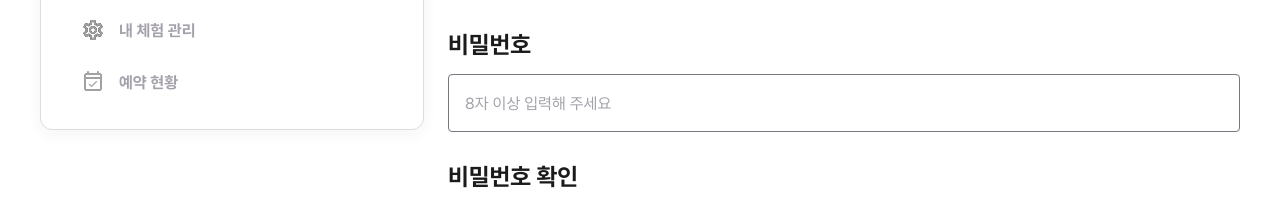
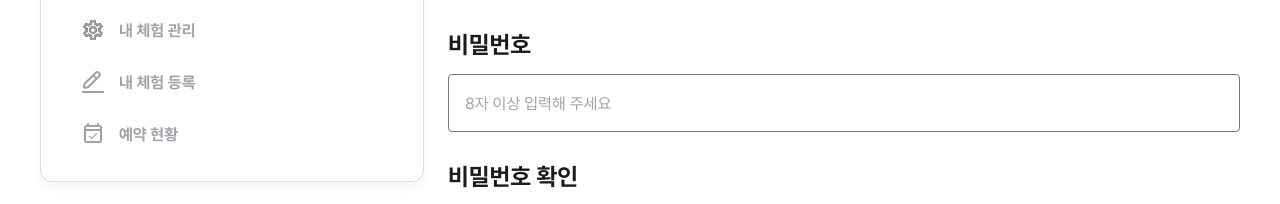
Before and after one commit to TripTripNow/TodayTrip, a Next.js app: page /mypage in a window 1280 px wide. Shown: the part 446-650 px from the top of the page. Built offline with nearby package versions, Linux system fonts and the light colour scheme; no server answers.

Commit message:
Feat: 마이페이지, nav바 메뉴바 내 체험 등록, 수정 추가 #101

```diff
--- a/src/components/MyPage/ProfileMenuBox.tsx
+++ b/src/components/MyPage/ProfileMenuBox.tsx
@@ -4,6 +4,7 @@ import MypageIcon from '#/icons/icon-mypage.svg';
 import ReservationIcon from '#/icons/icon-reservation.svg';
 import ActivitiesIcon from '#/icons/icon-activities.svg';
 import DashboardIcon from '#/icons/icon-dashboard.svg';
+import ActivityAddIcon from '#/icons/icon-activity-add.svg';
 import { useRouter } from 'next/router';
 import ProfileInput from '@/components/MyPage/ProfileInput';
 
@@ -27,6 +28,12 @@ const MENU_LIST = [
     link: '/mypage/activities',
   },
   {
+    title: '내 체험 등록',
+    icon: <ActivityAddIcon fill="#A1A1A1" alt="내 체험 관리 페이지를 나타내는 아이콘" />,
+    activeIcon: <ActivityAddIcon fill="#112211" alt="내 체험 관리 페이지 호버 시 보이는 아이콘" />,
+    link: '/mypage/activities/add',
+  },
+  {
     title: '예약 현황',
     icon: <DashboardIcon fill="#A1A1A1" stroke="#A1A1A1" alt="예액 현황 페이지를 나타내는 아이콘" />,
     activeIcon: <DashboardIcon fill="#112211" stroke="#112211" alt="예약 현황 페이지 호버 시 보이는 아이콘" />,
@@ -40,9 +47,15 @@ function ProfileMenuBox() {
   const [selectedMenu, setSelectedMenu] = useState<string>();
 
   useEffect(() => {
-    setSelectedMenu(
-      pathname === '/mypage/reservations/[id]' ? '예약 내역' : MENU_LIST.find((e) => e.link === pathname)?.title,
-    );
+    if (pathname === '/mypage/reservations/[id]') {
+      setSelectedMenu('예약 내역');
+      return;
+    }
+    if (pathname === '/mypage/activities/[id]/edit') {
+      setSelectedMenu('내 체험 관리');
+      return;
+    }
+    setSelectedMenu(MENU_LIST.find((e) => e.link === pathname)?.title);
   }, [pathname]);
 
   const handleMenuItem = (item: { title: string; link: string }) => {
@@ -51,14 +64,25 @@ function ProfileMenuBox() {
   };
 
   const renderTitle = (title: string) => {
-    if (router.pathname !== '/mypage/reservations/[id]') return title;
+    if (pathname === '/mypage/activities/[id]/edit' && title === '내 체험 관리') {
+      return (
+        <>
+          <div className={styles.title}>{title}</div>
+          <span className={styles.subTitle}>&nbsp;- 내 체험 수정</span>
+        </>
+      );
+    }
 
+    if (pathname === '/mypage/reservations/[id]' && title === '예약 내역') {
       return (
         <>
           <div className={styles.title}>{title}</div>
           <span className={styles.subTitle}>&nbsp;- 예약 상세</span>
         </>
       );
+    }
+
+    return title;
   };
 
   return (
@@ -74,7 +98,9 @@ function ProfileMenuBox() {
               onClick={() => handleMenuItem(e)}
             >
               {e.title === selectedMenu ? e.activeIcon : e.icon}
-              <div className={styles.menuItemTitle}>{e.title === '예약 내역' ? renderTitle(e.title) : e.title}</div>
+              <div className={styles.menuItemTitle}>
+                {e.title === '예약 내역' || e.title === '내 체험 관리' ? renderTitle(e.title) : e.title}
+              </div>
             </div>
           );
         })}
--- a/src/components/common/Navbar/ProfileDropDown.tsx
+++ b/src/components/common/Navbar/ProfileDropDown.tsx
@@ -6,6 +6,7 @@ const DropDown_ARR = [
   { link: '/mypage', title: '내 정보' },
   { link: '/mypage/reservations', title: '예약 내역' },
   { link: '/mypage/activities', title: '내 체험 관리' },
+  { link: '/mypage/activities/add', title: '내 체험 등록' },
   { link: '/mypage/activities/reservation-dashboard', title: '예약 현황' },
 ];
 
```
Also changed, not shown: public/icons/icon-activity-add.svg (added). Lines whose indentation alone changed are shown as unchanged.
